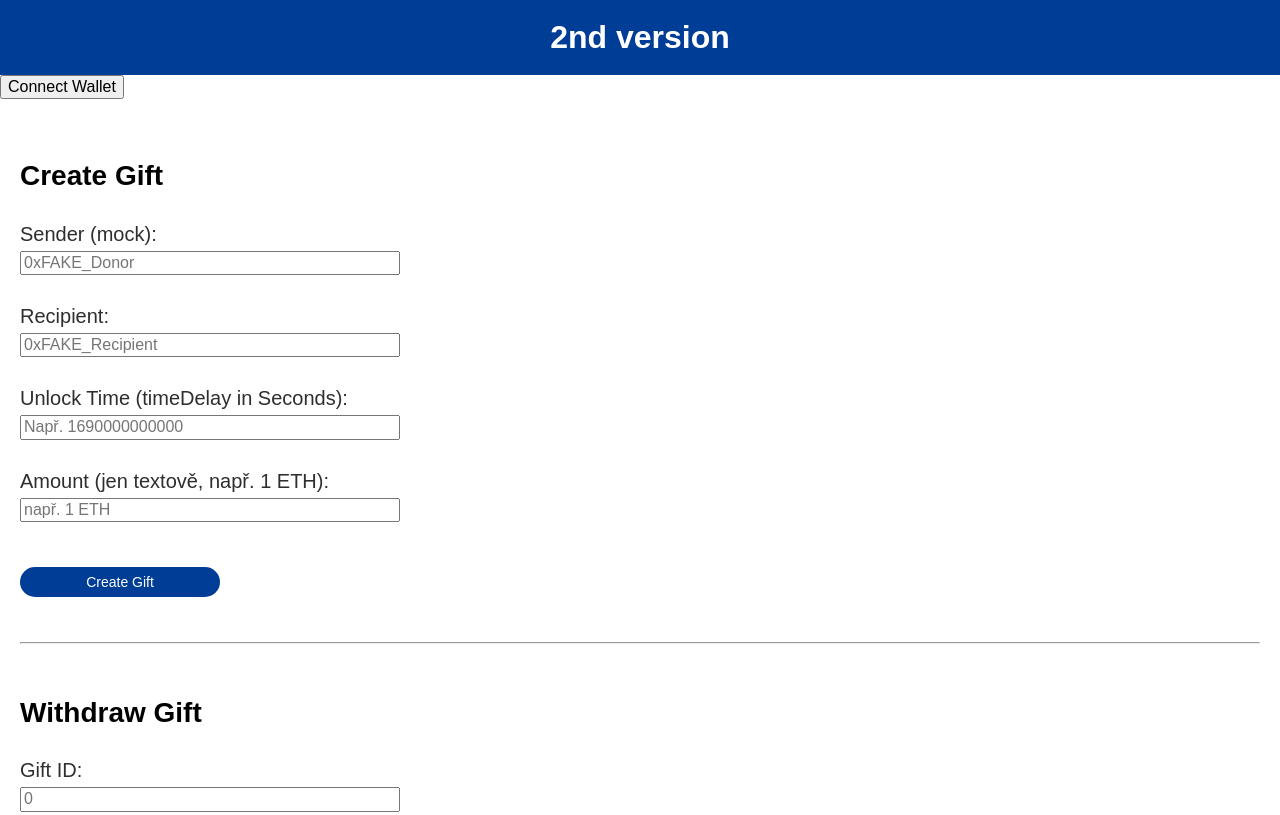
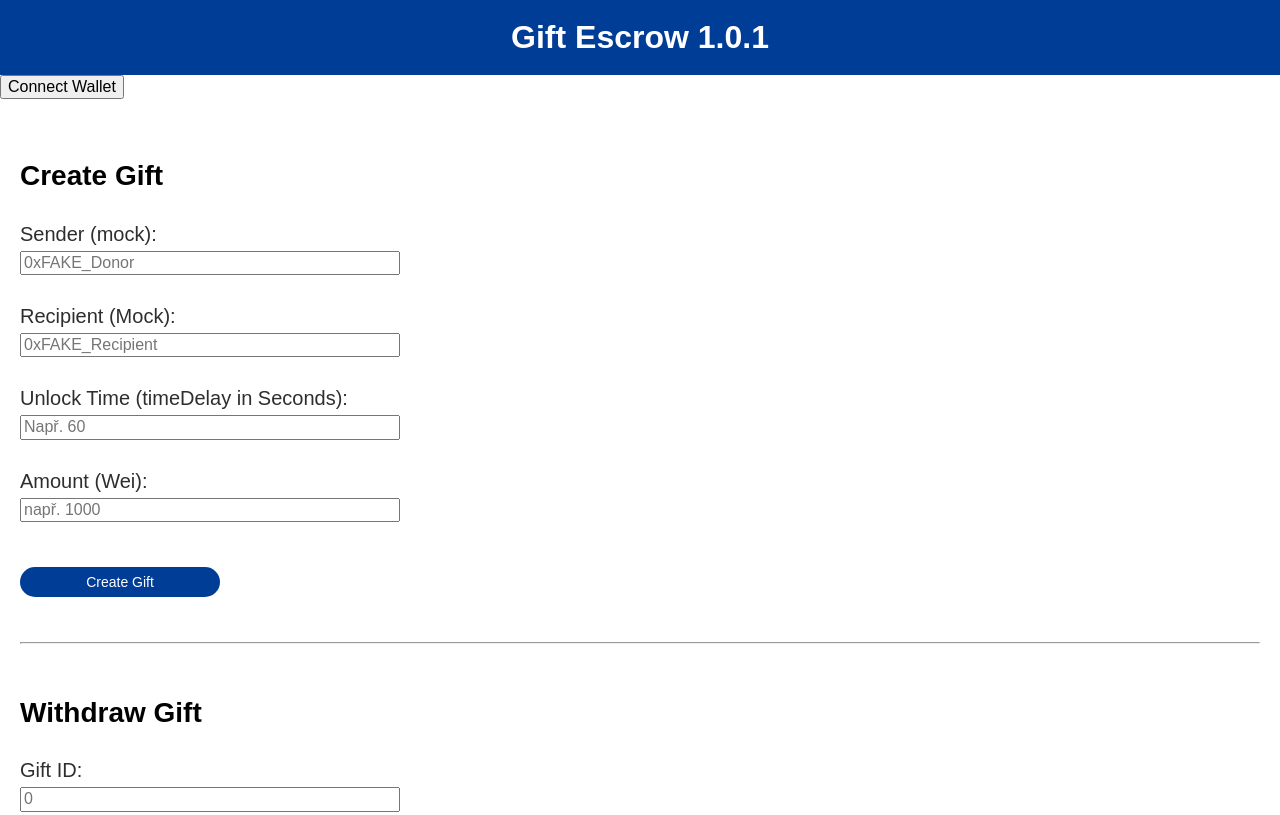
Before and after one commit to Keyonbo/Smart-Contract-project-vol.1, a plain HTML site: page indexMeta.html in a window 1280 px wide. Shown: the top 815 px of the page. Drawn offline with nearby package versions, Linux system fonts and the light colour scheme; a script that the page names is missing.

Commit message:
Update indexMeta.html

```diff
--- a/indexMeta.html
+++ b/indexMeta.html
@@ -29,7 +29,7 @@
   </head>
 
   <body>
-    <header><h1>2nd version</h1></header>
+    <header><h1>Gift Escrow 1.0.1 </h1></header>
 
     <button id="connectWallet">Connect Wallet</button>
 <p id="walletAddress"></p>
@@ -49,7 +49,7 @@
         />
         <div class="input__box"></div>
 
-        <label class="lebel__text">Recipient:</label>
+        <label class="lebel__text">Recipient (Mock):</label>
         <input
           class="myinput"
           type="text"
@@ -64,15 +64,15 @@
           class="myinput"
           type="text"
           id="unlockTime"
-          placeholder="Např. 1690000000000"
+          placeholder="Např. 60"
         />
 
-        <label class="lebel__text">Amount (jen textově, např. 1 ETH):</label>
+        <label class="lebel__text">Amount (Wei):</label>
         <input
           class="myinput"
           type="text"
           id="amount"
-          placeholder="např. 1 ETH"
+          placeholder="např. 1000"
         />
 
         <button class="btn-creategift" id="btnCreateGift">Create Gift</button>
```
